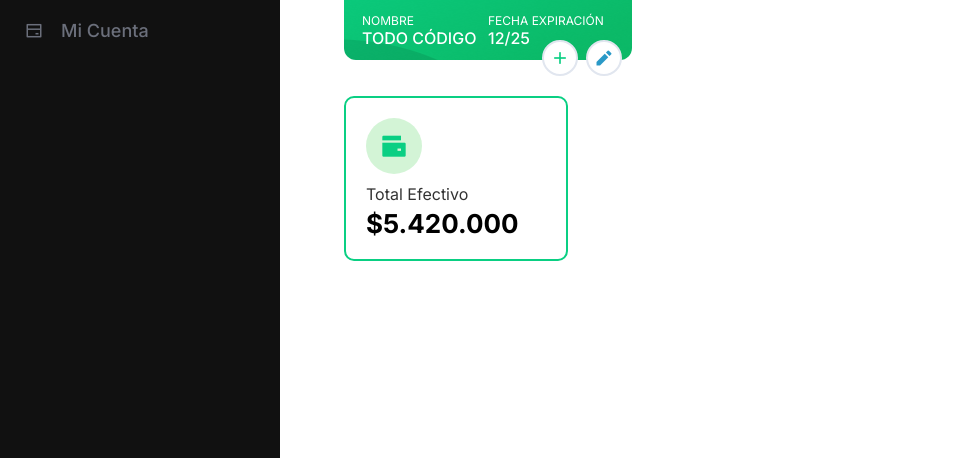
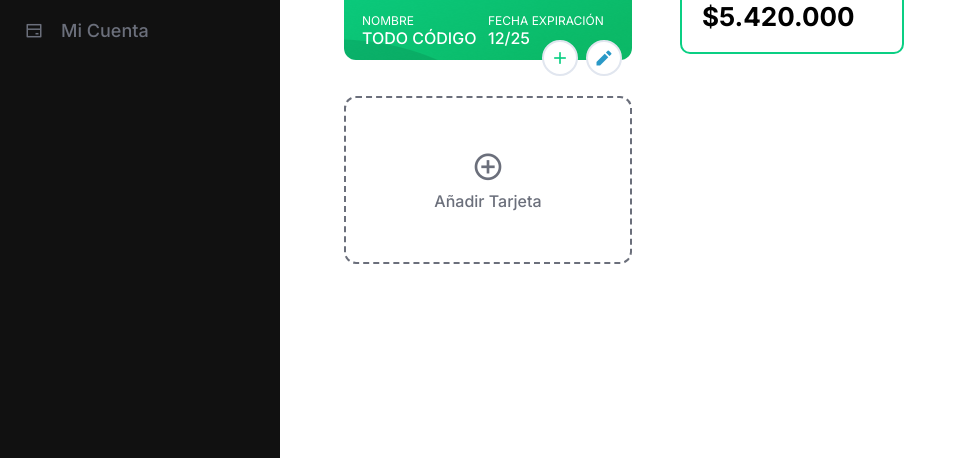
Before and after one commit to eddiedev14/NovaCents, a website built with Vite: page index.html in a window 1280 px wide. Shown: the part 251-709 px from the top of the page, without its empty margins (0-967 px from the left). Built offline with nearby package versions, Linux system fonts and the light colour scheme.

Commit message:
🎨 style: Adapt cards to tablets

```diff
--- a/src/css/components/cards.css
+++ b/src/css/components/cards.css
@@ -101,6 +101,7 @@
 
 .card__effective{
     width: 224px;
+    height: fit-content;
     border: 2px solid var(--primary);
     border-radius: 10px;
     padding: 20px;
@@ -128,3 +129,38 @@
 .effective__balance{
     font-size: 26px;
 }
+
+@media screen and (min-width: 744px){
+    .cards{
+        display: grid;
+        grid-template-columns: min-content min-content;
+        gap: 48px;
+    }
+
+    .credit__card--add{
+        display: flex;
+        background-image: none;
+        border: 2px dashed #6B6F7B;
+        display: flex;
+        flex-direction: column;
+        justify-content: center;
+        align-items: center;
+        gap: 6px;
+        color: #6B6F7B;
+        cursor: pointer;
+        transition: .3s ease-in-out scale;
+    }
+
+    .credit__card--add:hover{
+        scale: 1.05;
+    }
+
+    .credit__card--add i{
+        font-size: 32px;
+    }
+
+    .credit__title{
+        font-weight: 500;
+        font-size: 16px;
+    }
+}
```
